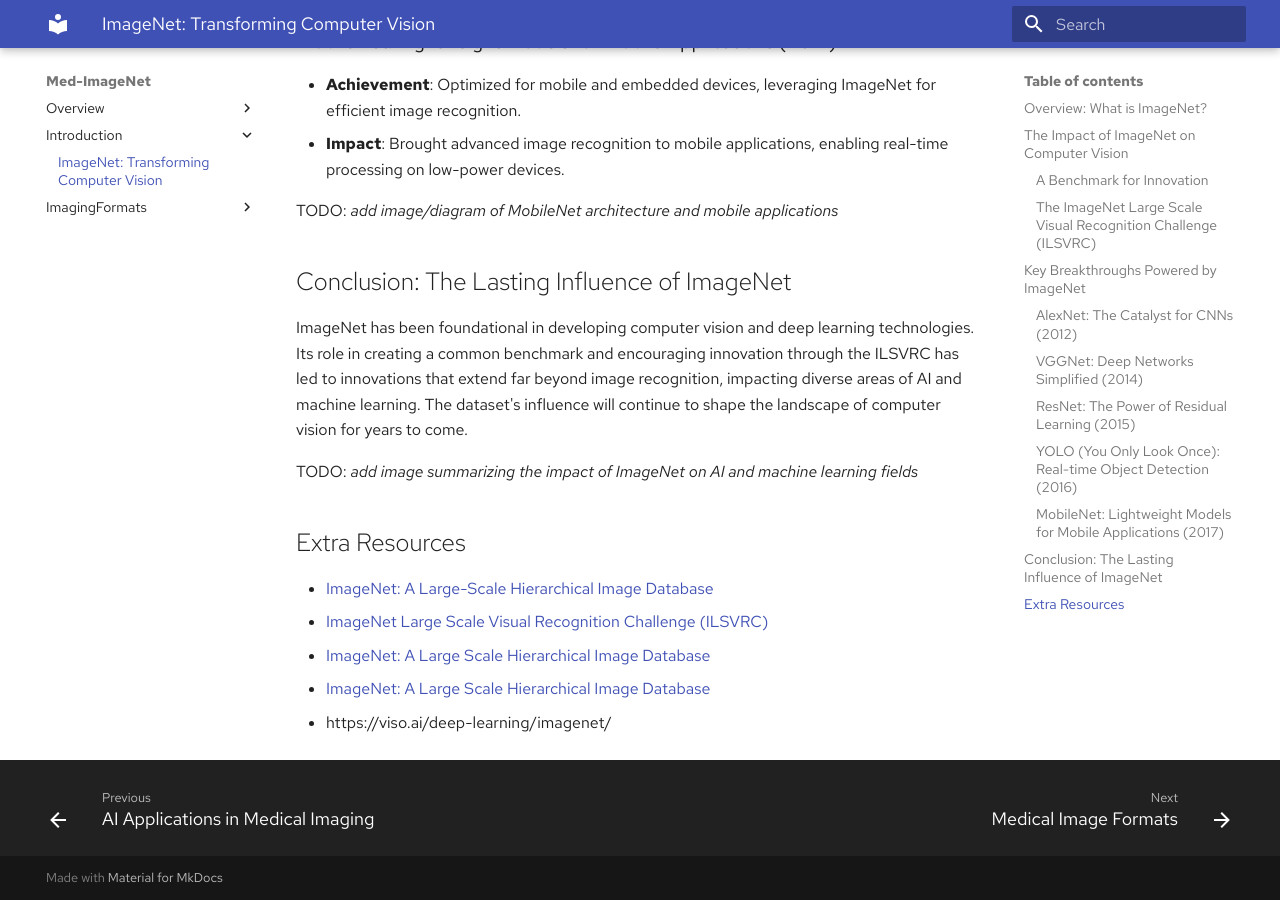
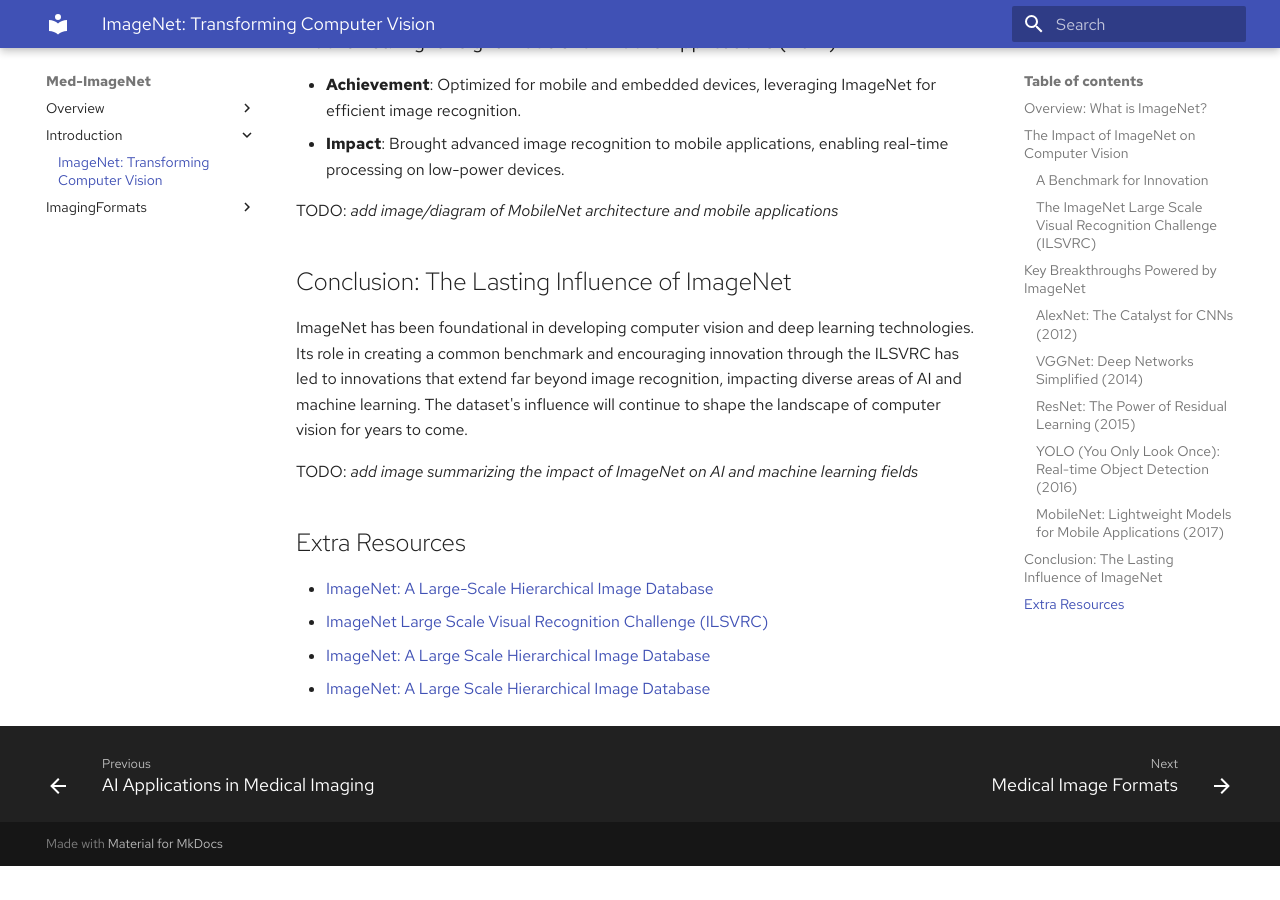
Before and after one commit to bhklab/med-imagenet, an MkDocs documentation site: the page built from docs/Introduction/ImageNet.md, in a window 1280 px wide and 900 px high, scrolled down 1837 px. Built offline with MkDocs 1.6.1 and Material for MkDocs 9.7.7, drawn with Linux system fonts in a browser that asks for light colours; after the commit the page ends 2703 px from its top, so only the background shows below that.

Commit message:
chore: fix

```diff
--- a/docs/Introduction/ImageNet.md
+++ b/docs/Introduction/ImageNet.md
@@ -89,11 +89,10 @@
 
 TODO: *add image summarizing the impact of ImageNet on AI and machine learning fields*
 
-
 ## Extra Resources
 
 - [ImageNet: A Large-Scale Hierarchical Image Database](https://www.cv-foundation.org/openaccess/content_cvpr_2015/papers/Deng_ImageNet_A_Large-Scale_2015_CVPR_paper.pdf)
 - [ImageNet Large Scale Visual Recognition Challenge (ILSVRC)](https://image-net.org/challenges/LSVRC/)
 - [ImageNet: A Large Scale Hierarchical Image Database](https://www.cv-foundation.org/openaccess/content_cvpr_2015/papers/Deng_ImageNet_A_Large-Scale_2015_CVPR_paper.pdf)
 - [ImageNet: A Large Scale Hierarchical Image Database](https://www.cv-foundation.org/openaccess/content_cvpr_2015/papers/Deng_ImageNet_A_Large-Scale_2015_CVPR_paper.pdf)
-- https://viso.ai/deep-learning/imagenet/
+<!-- - <https://viso.ai/deep-learning/imagenet/> -->
```
